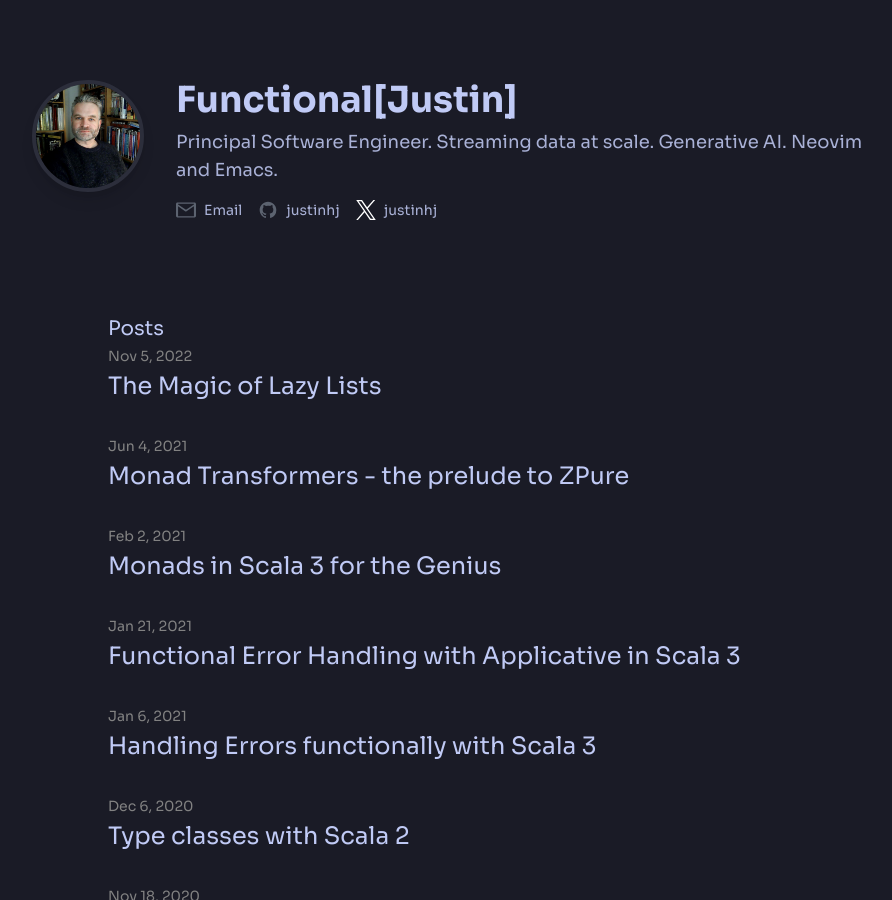
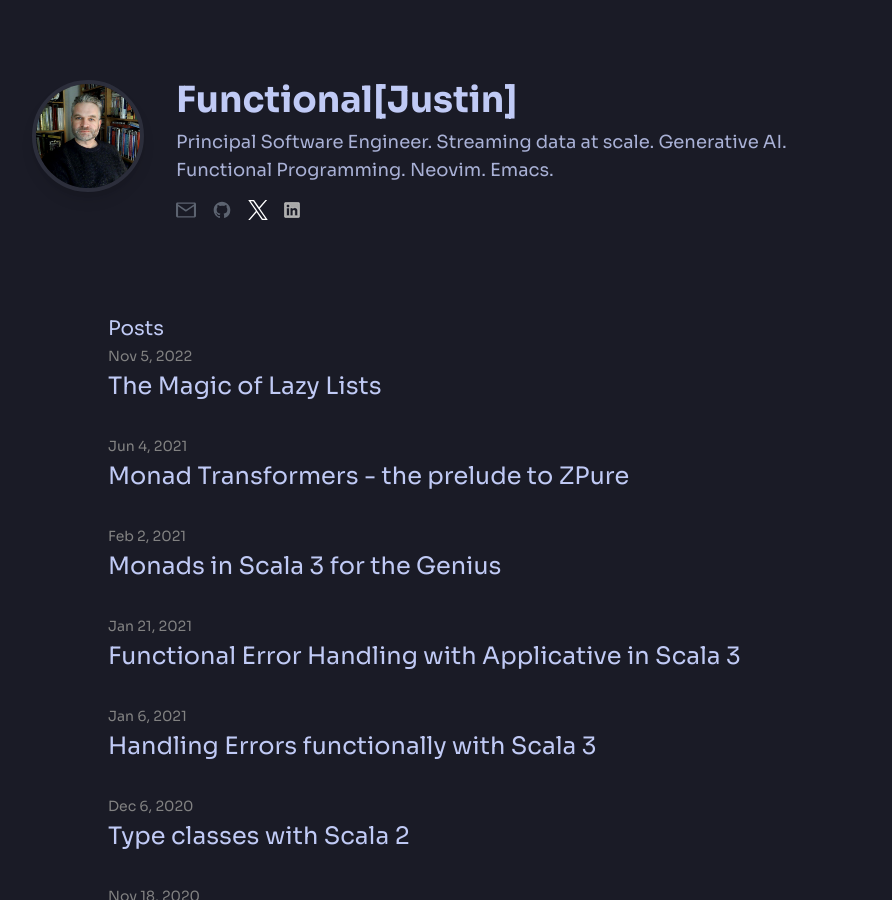
Before and after one commit to justinhj/justinhj.github.io, a Jekyll site: the page built from index.html, in a window 1280 px wide and 900 px high. Shown: the whole window, without its empty margins (192-1084 px from the left). Built offline with Jekyll 4.4.1, drawn with Linux system fonts in a browser that asks for light colours; nearby versions of some CDN libraries.

Commit message:
Fix social links

```diff
--- a/_config.yml
+++ b/_config.yml
@@ -9,7 +9,7 @@
 title: Functional[Justin]
 email: justinhj+blog@gmail.com
 email_display: justinhj@gmail.com
-description: "Principal Software Engineer. Streaming data at scale. Generative AI. Neovim and Emacs."
+description: "Principal Software Engineer. Streaming data at scale. Generative AI. Functional Programming. Neovim. Emacs."
 url: "http://justinhj.github.io"
 twitter_username: justinhj
 github_username:  justinhj
--- a/_includes/header.html
+++ b/_includes/header.html
@@ -13,24 +13,29 @@
       <div class="flex items-center space-x-4 text-sm">
 
 
-          <a href="mailto:{{ site.display_email }} " class="flex items-center space-x-2 group">
+          <a href="mailto:{{ site.email }} " class="flex items-center space-x-2 group">
                         <svg class="w-5 h-5 text-[var(--secondary-text-color)] group-hover:text-[var(--accent-hover-color)] transition-colors" fill="currentColor" viewBox="0 0 24 24" aria-hidden="true"><path d="M1.75 3h20.5c.966 0 1.75.784 1.75 1.75v14.5A1.75 1.75 0 0122.25 21H1.75A1.75 1.75 0 010 19.25V4.75C0 3.784.784 3 1.75 3zM2.5 4.5v.812l9.5 6.333 9.5-6.333V4.5h-19zM2.5 19.5h19V7.53l-9.332 6.221a.75.75 0 01-.836 0L2.5 7.53V19.5z"></path></svg>
-                        <span class="group-hover:text-[var(--accent-hover-color)] transition-colors">Email</span>
                     </a>
 
 
           {% if site.github_username %}
           <a href="https://github.com/justinhj" class="flex items-center space-x-2 group">
                         <svg class="w-5 h-5 text-[var(--secondary-text-color)] group-hover:text-[var(--accent-hover-color)] transition-colors" fill="currentColor" viewBox="0 0 24 24" aria-hidden="true"><path fill-rule="evenodd" d="M12 2C6.477 2 2 6.477 2 12c0 4.418 2.865 8.168 6.839 9.49.5.092.682-.217.682-.482 0-.237-.009-.868-.014-1.703-2.782.605-3.369-1.343-3.369-1.343-.454-1.158-1.11-1.466-1.11-1.466-.908-.62.069-.608.069-.608 1.003.07 1.531 1.032 1.531 1.032.892 1.53 2.341 1.088 2.91.832.092-.647.35-1.088.636-1.338-2.22-.253-4.555-1.113-4.555-4.951 0-1.093.39-1.988 1.031-2.688-.103-.253-.446-1.272.098-2.65 0 0 .84-.27 2.75 1.026A9.564 9.564 0 0112 6.844c.85.004 1.705.115 2.504.337 1.909-1.296 2.747-1.027 2.747-1.027.546 1.378.203 2.398.1 2.651.64.7 1.03 1.595 1.03 2.688 0 3.848-2.338 4.695-4.566 4.943.359.309.678.92.678 1.855 0 1.338-.012 2.419-.012 2.747 0 .268.18.58.688.482A10.001 10.001 0 0022 12c0-5.523-4.477-10-10-10z" clip-rule="evenodd"></path></svg>
-                        <span class="group-hover:text-[var(--accent-hover-color)] transition-colors">justinhj</span>
                     </a>
           {% endif %}
 
           <a href="https://x.com/justinhj" class="flex items-center space-x-2 group">
             <svg class="w-5 h-5 text-[var(--secondary-text-color)] group-hover:text-[var(--accent-hover-color)] transition-colors" width="12" height="12" viewBox="0 0 1200 1227" fill="none" xmlns="http://www.w3.org/2000/svg">
 <path d="M714.163 519.284L1160.89 0H1055.03L667.137 450.887L357.328 0H0L468.492 681.821L0 1226.37H105.866L515.491 750.218L842.672 1226.37H1200L714.137 519.284H714.163ZM569.165 687.828L521.697 619.934L144.011 79.6944H306.615L611.412 515.685L658.88 583.579L1055.08 1150.3H892.476L569.165 687.854V687.828Z" fill="white"</svg>
-                        <span class="group-hover:text-[var(--accent-hover-color)] transition-colors">justinhj</span>
                     </a>
+
+
+          <a href="https://www.linkedin.com/in/justinheyesjones" class="flex items space-x-2 group">
+            <span class="group-hover:text-[var(--accent-hover-color)] transition-colors">
+              <img src="/images/linkedin.png"/>
+            </span>
+          </a>
+
       </div>
    </div>
 </header>
```
